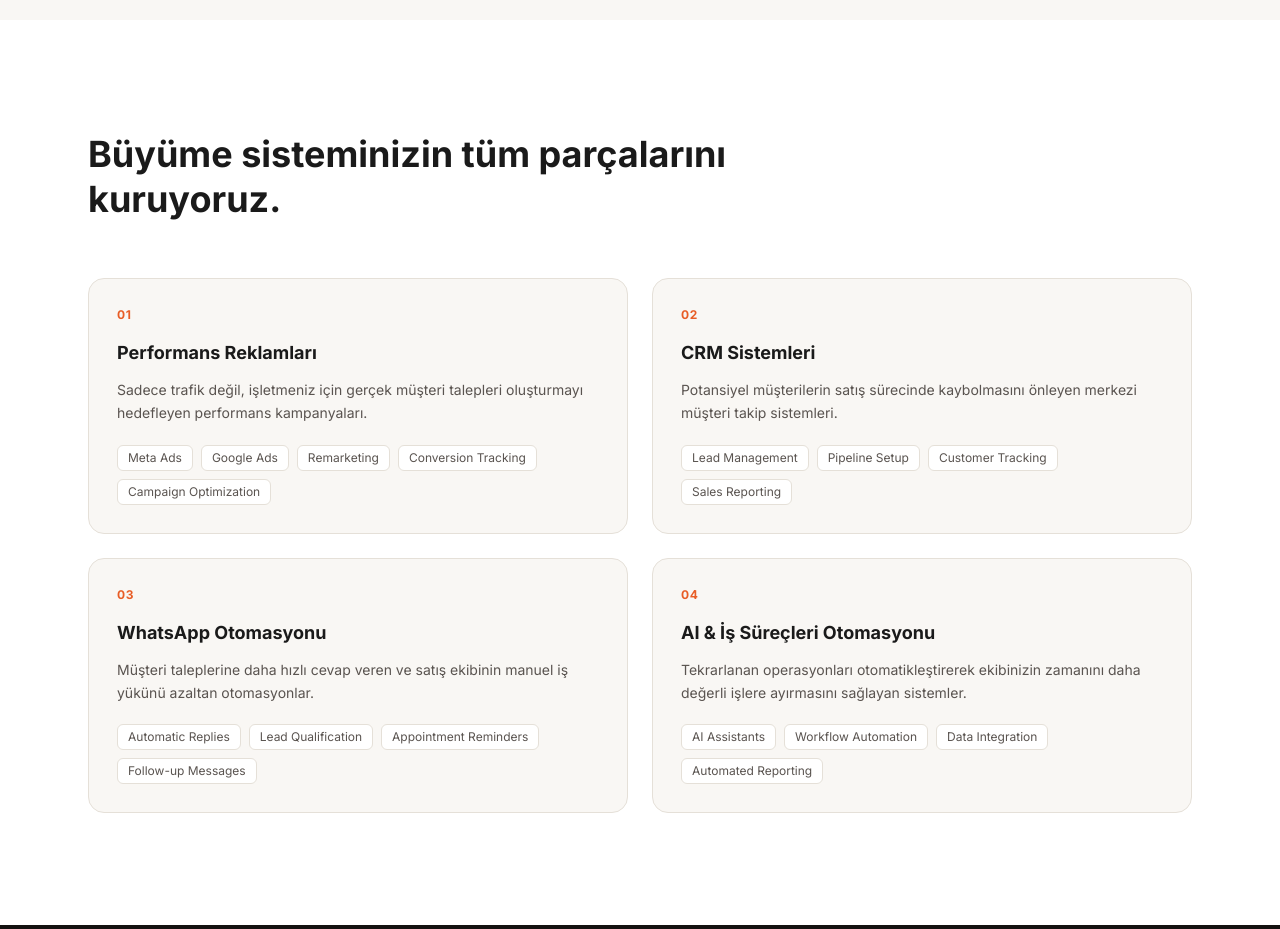
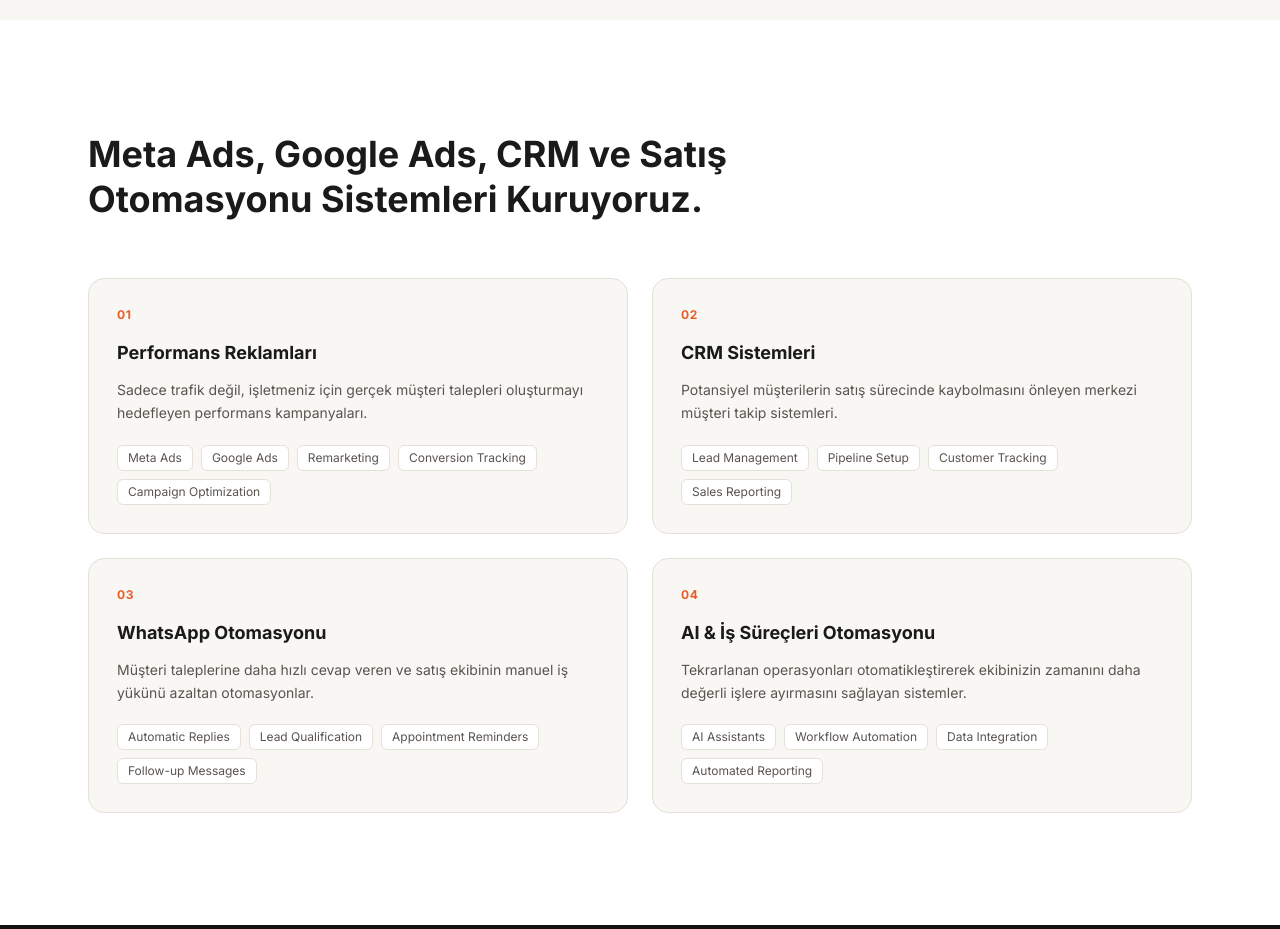
Before and after one commit to hatkayanedir-maker/akislab, a Next.js app: page / in a window 1280 px wide. Shown: the part 2080-3009 px from the top of the page. Built offline with nearby package versions, Linux system fonts and the light colour scheme.

Commit message:
Improve services heading for SEO

```diff
--- a/components/Services.tsx
+++ b/components/Services.tsx
@@ -52,7 +52,7 @@
       <div className="max-w-6xl mx-auto px-4 sm:px-6">
         <div className="max-w-2xl mb-14">
           <h2 className="text-3xl sm:text-4xl font-bold text-[#1a1a1a] leading-tight mb-4">
-            Büyüme sisteminizin tüm parçalarını kuruyoruz.
+            Meta Ads, Google Ads, CRM ve Satış Otomasyonu Sistemleri Kuruyoruz.
           </h2>
         </div>
 
```
